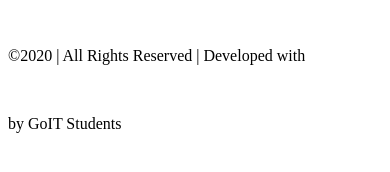
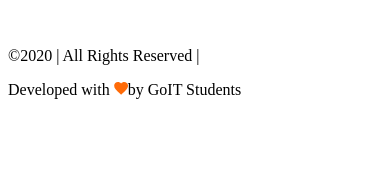
Before and after one commit to NickolayLyman/Filmoteka, a website: page src/index.html in a window 390 px wide. Shown: the part 78-250 px from the top of the page. Drawn offline with Linux system fonts and the light colour scheme.

Commit message:
Добавлен адаптив

```diff
--- a/src/index.html
+++ b/src/index.html
@@ -66,10 +66,8 @@
 <footer>
   <div id="footer"></div>
   <div class="page-footer">
-
-  <p class="copy-right-text">&copy;2020 | All Rights Reserved | Developed with </p>
-   <svg class="icon-heart" width="14" height="12.88"><use href="./img/sprite.svg#icon-heart"></use></svg>
-   <p class="text-company">by <a class="text-company-link">GoIT Students</a></p>
+  <p class="copy-right-text">&copy;2020 | All Rights Reserved | </p>
+   <p class="text-company">Developed with <svg class="icon-heart" width="14" height="12.88"><use href="./img/sprite.svg#icon-heart"></use></svg>by  <a class="text-company-link">GoIT Students</a></p>
   </div>
 
 </footer>
--- a/src/scss/layout/_footer.scss
+++ b/src/scss/layout/_footer.scss
@@ -4,11 +4,15 @@
   background-color: #f7f7f7;
   display: flex;
   justify-content: center;
+  @media screen and (max-width: 499px){
+    flex-direction: column;
+    align-items: center;
+  }
 }
 
 .copy-right-text,
 .text-company {
-  margin-left: 10px;
+  margin-left: 5px;
   font-family: Roboto;
   font-weight: 400;
   font-size: 16px;
@@ -18,10 +22,10 @@
   display: flex;
 }
 
-.copy-right-text {
-  padding-right: 10px;
+.icon-heart{
+  margin-left: 10px;
+  margin-right: 10px;
 }
-
 .text-company-link {
   text-decoration: underline;
   font-family: Roboto;
```
